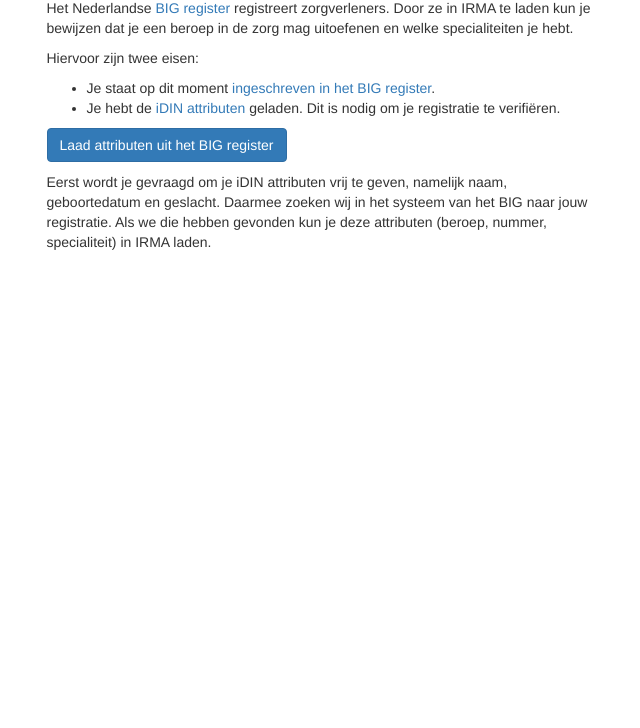
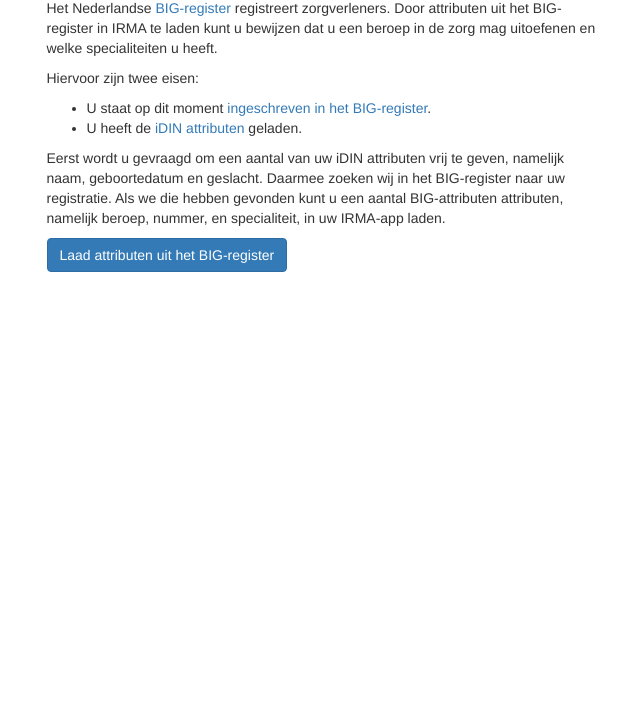
Before and after one commit to credentials/irma_big_server, a plain HTML site: page src/main/webapp/index.html in a window 1280 px wide. Shown: the part 72-800 px from the top of the page, without its empty margins (316-956 px from the left). Drawn offline with nearby package versions, Linux system fonts and the light colour scheme.

Commit message:
Update text of frontend

```diff
--- a/src/main/webapp/index.html
+++ b/src/main/webapp/index.html
@@ -16,41 +16,43 @@
 	</head>
 	<body>
 
-        <div class="container">
-            <div class="row">
-                <div class="col-xs-12 col-md-8 col-lg-6 col-md-offset-2 col-lg-offset-3">
-                    <h1>BIG register</h1>
+		<div class="container">
+			<div class="row">
+				<div class="col-xs-12 col-md-8 col-lg-6 col-md-offset-2 col-lg-offset-3">
+					<h1>BIG-register</h1>
+
+					<div id="result-alert" class="alert hidden"></div>
 
 					<p>
-						Het Nederlandse <a href="https://www.bigregister.nl/">BIG register</a> registreert zorgverleners.
-						Door ze in IRMA te laden kun je bewijzen dat je een beroep in de zorg mag uitoefenen en welke
-						specialiteiten je hebt.
+						Het Nederlandse <a href="https://www.bigregister.nl/">BIG-register</a> registreert zorgverleners.
+						Door attributen uit het BIG-register in IRMA te laden kunt u bewijzen dat u een beroep in de zorg
+						mag uitoefenen en welke specialiteiten u heeft.
 					</p>
 
 					<p>Hiervoor zijn twee eisen:</p>
 					<ul>
 						<li>
-							Je staat op dit moment <a href="https://www.bigregister.nl/registratie">ingeschreven in het
-							BIG register</a>.
+							U staat op dit moment <a href="https://www.bigregister.nl/registratie">ingeschreven in het
+							BIG-register</a>.
 						</li>
 						<li>
-							Je hebt de <a href="https://privacybydesign.foundation/uitgifte/idin">iDIN attributen</a>
-							geladen. Dit is nodig om je registratie te verifiëren.
+							U heeft de <a href="https://privacybydesign.foundation/uitgifte/idin">iDIN attributen</a>
+							geladen.
 						</li>
 					</ul>
 
-                    <p>
-						<button class="btn btn-primary" id="btn-request" disabled>Laad attributen uit het BIG register</button>
-                        <span id="progress"></span>
+					<p>
+						Eerst wordt u gevraagd om een aantal van uw iDIN attributen vrij te geven, namelijk naam,
+						geboortedatum en geslacht. Daarmee zoeken wij in het BIG-register naar uw registratie.
+						Als we die hebben gevonden kunt u een aantal BIG-attributen attributen, namelijk beroep,
+						nummer, en specialiteit, in uw IRMA-app laden.
 					</p>
 
-					<div id="result-alert" class="alert hidden"></div>
+					<p>
+						<button class="btn btn-primary" id="btn-request" disabled>Laad attributen uit het BIG-register</button>
+						<span id="progress"></span>
+					</p>
 
-					<p>
-						Eerst wordt je gevraagd om je iDIN attributen vrij te geven, namelijk naam, geboortedatum en
-						geslacht. Daarmee zoeken wij in het systeem van het BIG naar jouw registratie. Als we die hebben
-						gevonden kun je deze attributen (beroep, nummer, specialiteit) in IRMA laden.
-					</p>
 				</div>
 			</div>
 		</div>
```
